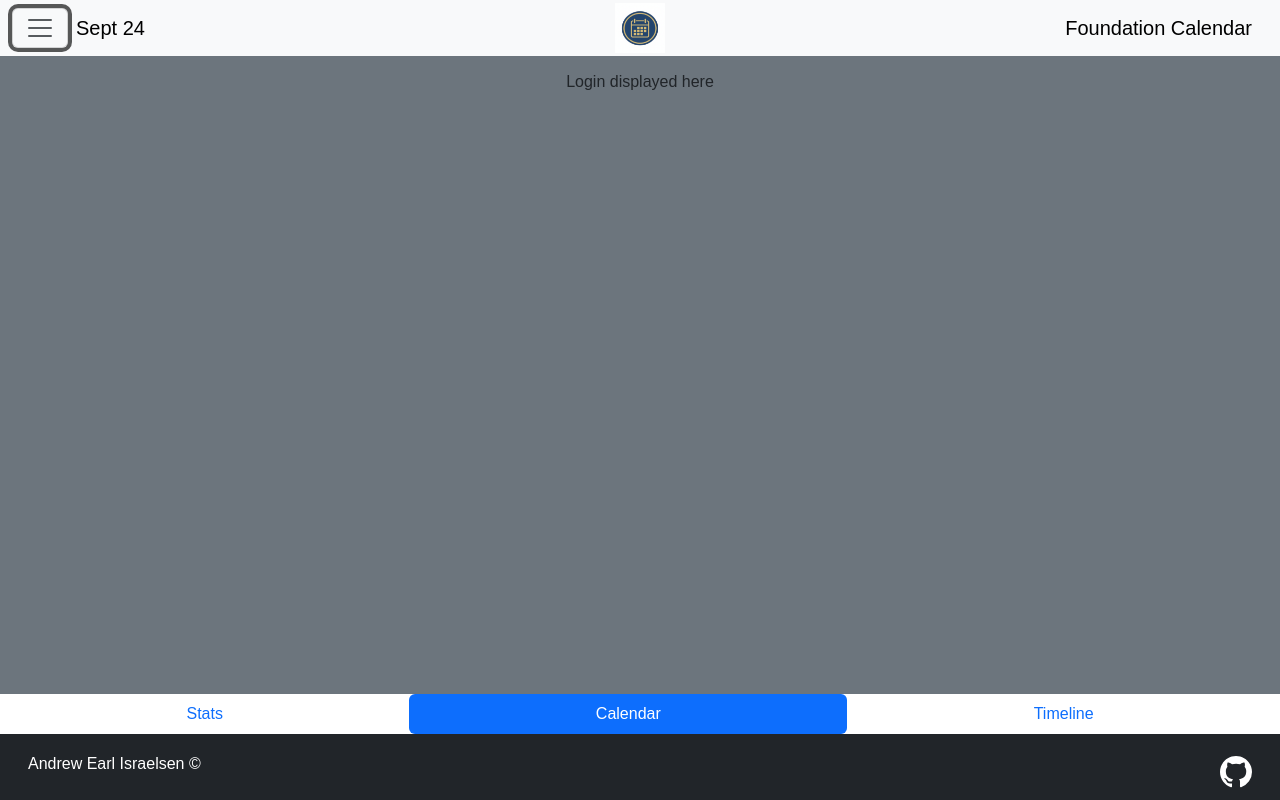
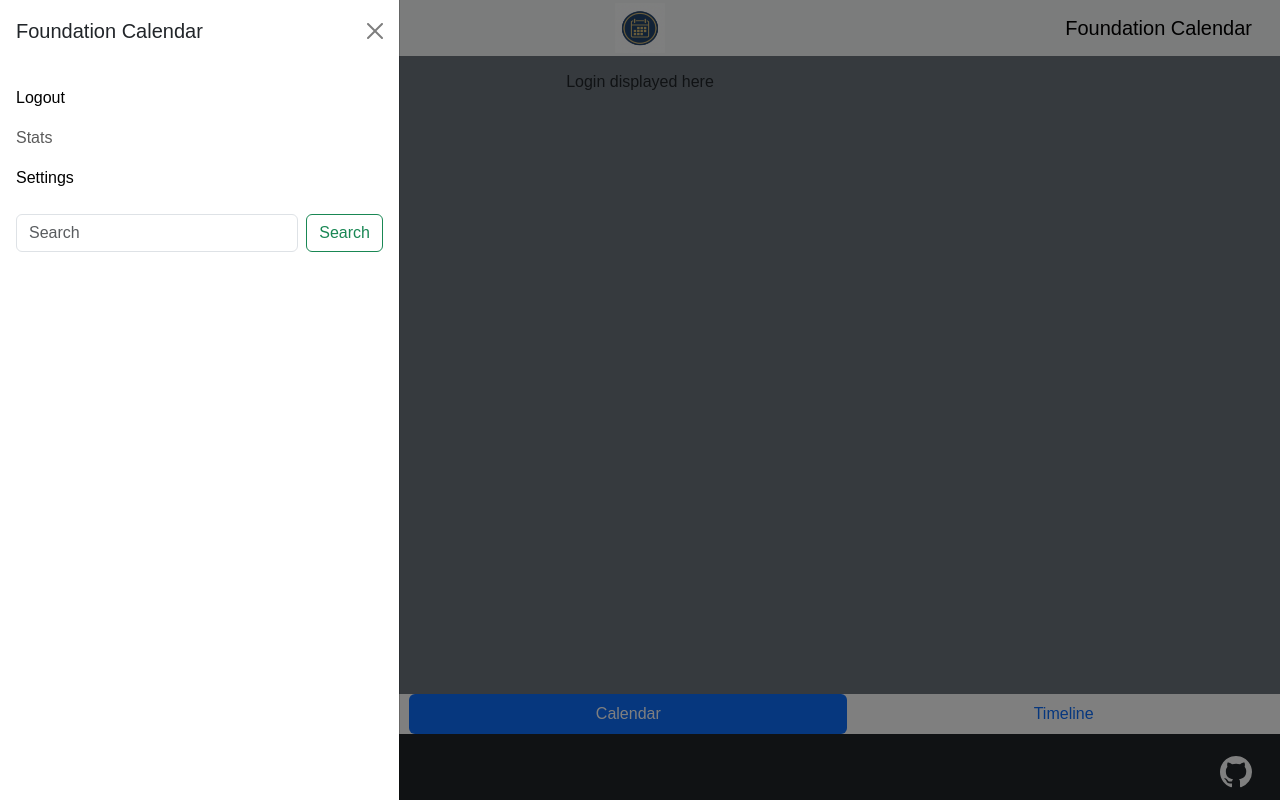
Before and after one commit to AndrewIsraelsen/startup, a React (Vite) app: page / in a window 1280 px wide. Both pictures are taken after a click on the button 40 px from the left and 28 px from the top of the page. Built offline with nearby package versions, Linux system fonts and the light colour scheme.

Commit message:
routing set up

```diff
--- a/index.html
+++ b/index.html
@@ -12,5 +12,6 @@
     <noscript>You need to enable JavaScript to run this app.</noscript>
     <div id="root"></div>
     <script type="module" src="/index.jsx"></script>
+    <script src="https://cdn.jsdelivr.net/npm/bootstrap@5.3.3/dist/js/bootstrap.bundle.min.js"></script>
   </body>
 </html>
--- a/src/app.jsx
+++ b/src/app.jsx
@@ -28,13 +28,13 @@ export default function App() {
                         <div className="offcanvas-body">
                             <ul className="navbar-nav justify-content-end flex-grow-1 pe-3">
                             <li className="nav-item">
-                                <a className="nav-link active" aria-current="page" href="/index.html">Logout</a>
+                                <NavLink className="nav-link active" aria-current="page" to="/">Logout</NavLink>
                             </li>
                             <li className="nav-item">
-                                <a className="nav-link" href="stats.html">Stats</a>
+                                <NavLink className="nav-link" to="/stats">Stats</NavLink>
                             </li>
                             <li className="nav-item">
-                                <a className="nav-link" href="#">Settings</a>
+                                <NavLink className="nav-link" to="#">Settings</NavLink>
                             </li>
                             </ul>
                             <form className="d-flex mt-3" role="search">
@@ -56,9 +56,9 @@ export default function App() {
             </Routes>
 
             <nav className="nav nav-pills nav-fill">
-                <a className="nav-link" href="stats.html">Stats</a>
-                <a className="nav-link active" aria-current="page" href="calendar.html">Calendar</a>
-                <a className="nav-link" href="timeline.html">Timeline</a>
+                <NavLink className="nav-link" to="/stats">Stats</NavLink>
+                <NavLink className="nav-link active" aria-current="page" to="/calendar">Calendar</NavLink>
+                <NavLink className="nav-link" to="/timeline">Timeline</NavLink>
             </nav>
 
 
```
Also changed, not shown: src/timeline/timeline.jsx (renamed from src/timeline/login.jsx).
